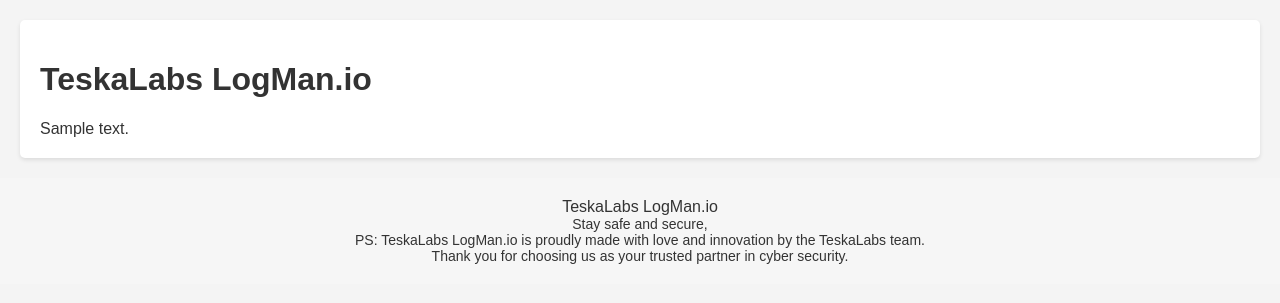
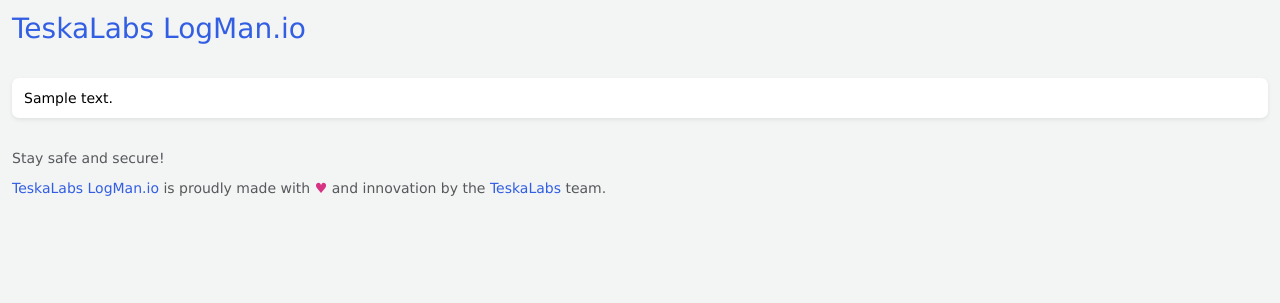
Before and after one commit to TeskaLabs/asab-iris, a Python web app: template library/Templates/Wrapper/Markdown wrapper.html in a window 1280 px wide. Shown: the top 303 px of the page. Run offline with Jinja, Linux system fonts and the light colour scheme; the template is opened without the code that fills it: most values are stand-ins (such as "Sample title", 1, 10 or a date in 2020).

Commit message:
Update wrapper

```diff
--- a/library/Templates/Wrapper/Markdown wrapper.html
+++ b/library/Templates/Wrapper/Markdown wrapper.html
@@ -4,46 +4,68 @@
     <meta charset="UTF-8">
     <title>TeskaLabs LogMan.io</title>
     <style>
+
       body {
-        font-family: 'Arial', sans-serif;
+        font-family: 'Verdana', sans-serif;
+        font-size: 14px;
         margin: 0;
-        padding: 0;
-        background-color: #f4f4f4; /* Background color of the entire page */
+        padding: 12px;
+        background-color: #f3f4f4; /* Background color of the entire page */
       }
+
+      h1, h2, h3, h4, h5, h6 {
+        color: #315EE3;
+        font-weight: 500;
+        line-height: 1.2;
+        margin-bottom: .5rem;
+        margin-top: 0;
+      }
+
+      a {
+        color: #315ee3;
+        text-decoration: none;
+      }
+
+      header {
+      }
+
       .content {
+        color: #000000; /* Text color for the content */
+        margin: 2rem 0 2rem 0;
+      }
+
+      .card {
         background-color: #ffffff; /* Background color of the content area */
-        color: #333333; /* Text color for the content */
-        padding: 20px;
-        margin: 20px;
-        border-radius: 5px;
-        box-shadow: 0 2px 4px rgba(0, 0, 0, 0.1);
+        box-shadow: 0 0.125rem 0.25rem rgba(0,0,0,.075); /* This can be deleted */
+        border-radius: 7px;
+        padding: 12px;
+        margin-bottom: 15px;
       }
-      footer {
-        background-color: #f6f6f6; /* Light grey background for the footer */
-        color: #333333; /* Text color for the footer */
-        text-align: center;
-        padding: 20px;
-        font-size: 14px;
+
+      .footer {
+        color: rgba(33,37,41,.75); /* Text color for the footer */
+        text-align: left;
       }
-      footer .footer-title {
-        font-size: 16px; /* Slightly larger font size for the title */
-        font-weight: normal; /* Normal font weight for the title */
-      }
-      footer p {
-        margin: 0; /* Remove margin from paragraphs in the footer for tighter spacing */
+      .footer .footer-heart {
+        color: #d63384; /* Pink color for hearts */
       }
     </style>
   </head>
   <body>
-    <div class="content">
-      <h1>TeskaLabs LogMan.io</h1> <!-- Displaying TeskaLabs LogMan.io as page content title -->
-      {{ content }}
-    </div>
+    <header>
+      <h1>TeskaLabs LogMan.io</h1>
+    </header>
+    <section class="content">
+      <div class="card">
+        {{ content }}
+      </div>
+    </section>
     <footer>
-      <p class="footer-title">TeskaLabs LogMan.io</p>
-      <p>Stay safe and secure,<br>
-      PS: TeskaLabs LogMan.io is proudly made with love and innovation by the TeskaLabs team.<br>
-      Thank you for choosing us as your trusted partner in cyber security.</p>
+      <div class='footer'>
+        <p>Stay safe and secure!</p>
+        <a href="https://logman.io/" target="_blank">TeskaLabs LogMan.io</a> is proudly made with <span class='footer-heart'>&hearts;</span> and innovation by the <a href="https://teskalabs.com/" target="_blank">TeskaLabs</a> team.
+        <br>
+      </div>
     </footer>
   </body>
 </html>
```
